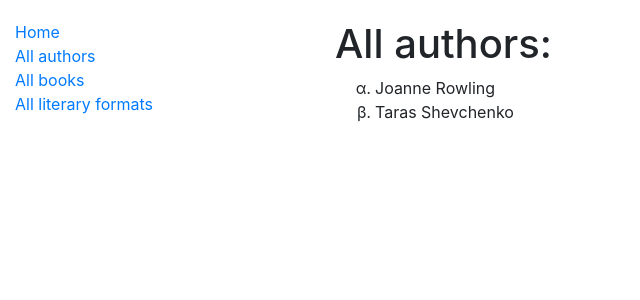
After one commit to Rudge0/Django-Project, a Django app: page /catalog/authors/ in a window 1280 px wide. The commit adds this page. Shown: the top 300 px of the page, without its empty margins (0-640 px from the left). Run offline with Django 5.2, Linux system fonts and the light colour scheme; data comes from the database, SQL or seed files in the repository; both versions use the stored data as it was after the commit.

Commit message:
Processing in the third lesson, also added requirements.txt

```diff
--- a/catalog/urls.py
+++ b/catalog/urls.py
@@ -1,12 +1,13 @@
 from django.urls import path
 
-from catalog.views import index, LiteraryFormatListView, BookListView
+from catalog.views import index, LiteraryFormatListView, BookListView, AuthorListView
 from library.asgi import application
 
 urlpatterns = [
     path("", index, name="index"),
     path("literary-formats/", LiteraryFormatListView.as_view(), name="literary-formats-list"),
-    path("books/", BookListView.as_view(), name="book-list")
+    path("books/", BookListView.as_view(), name="book-list"),
+    path("authors/", AuthorListView.as_view(), name="author-list"),
 
 ]
 
--- a/catalog/views.py
+++ b/catalog/views.py
@@ -25,3 +25,7 @@ class LiteraryFormatListView(generic.ListView):
 
 class BookListView(generic.ListView):
     model = Book
+
+
+class AuthorListView(generic.ListView):
+    model = Author
--- /dev/null
+++ b/requirements.txt
@@ -0,0 +1,4 @@
+asgiref==3.11.1
+Django==6.0.2
+django-debug-toolbar==6.2.0
+sqlparse==0.5.5
--- a/static/css/style.css
+++ b/static/css/style.css
@@ -6,3 +6,11 @@ body {
     padding: 0;
     list-style: none;
 }
+
+.books {
+    list-style: arabic-indic;
+}
+
+.author {
+    list-style: lower-greek;
+}
--- /dev/null
+++ b/templates/catalog/author_list.html
@@ -0,0 +1,14 @@
+{% extends 'base.html' %}
+
+{% block content %}
+  {% if author_list %}
+    <h1>All authors:</h1>
+    <ul>
+      {% for author in author_list %}
+        <li class="author">{{ author.first_name }} {{ author.last_name }}</li>
+      {% endfor %}
+    </ul>
+  {% else %}
+    <h1>There are no authors</h1>
+  {% endif %}
+{% endblock %}
--- a/templates/catalog/book_list.html
+++ b/templates/catalog/book_list.html
@@ -4,7 +4,7 @@
   {% if book_list %}
     <ul>
       {% for book in book_list %}
-        <a href="#">{{ book.title }}</a>
+        <li class="books"><a href="#">{{ book.title }}</a></li>
       {% endfor %}
     </ul>
   {% else %}
--- a/templates/includes/sidebar.html
+++ b/templates/includes/sidebar.html
@@ -4,12 +4,12 @@
 
   </li>
   <li>
-    <a href="#">All authors</a>
+    <a href="{% url 'catalog:author-list' %}">All authors</a>
   </li>
   <li>
-    <a href="#">All books</a>
+    <a href="{% url 'catalog:book-list' %}">All books</a>
   </li>
   <li>
-    <a href="#">All literary formats</a>
+    <a href="{% url 'catalog:literary-formats-list' %}">All literary formats</a>
   </li>
 </ul>
```
Also changed, not shown: db.sqlite3.
